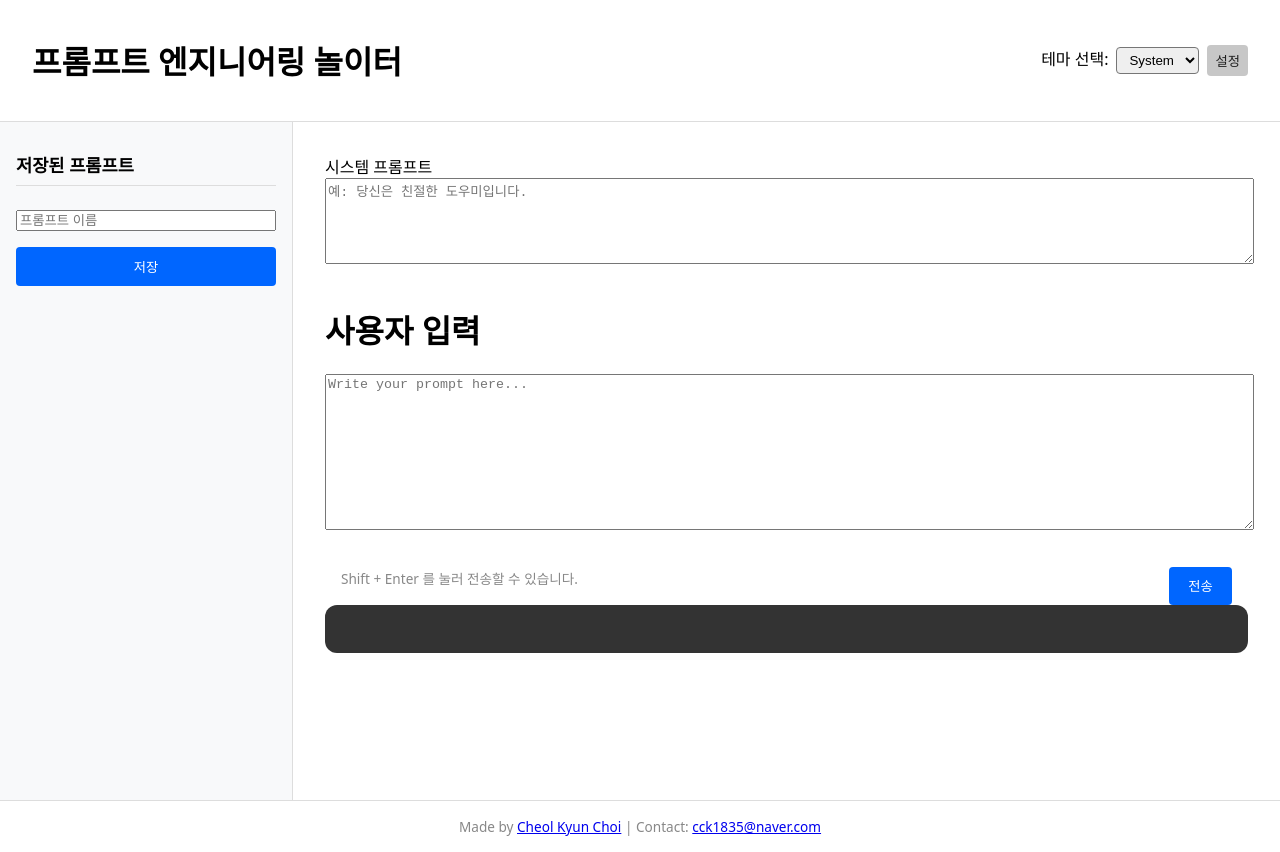
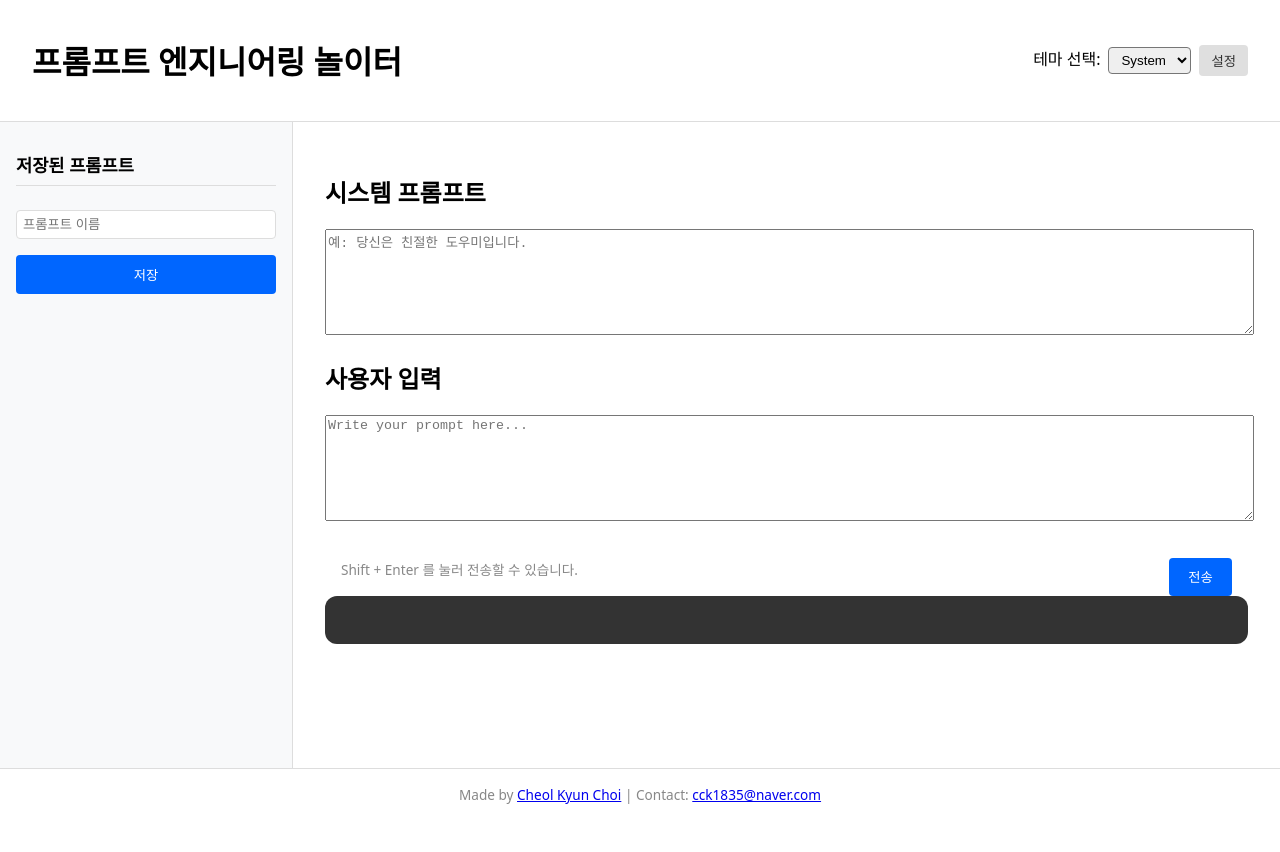
Before and after one commit to Gitnameisname/prompt-engineering-site, a Next.js app in the folder frontend/: page / in a window 1280 px wide. After the commit the page ends 820 px from the top, so only its background shows below. Built offline with nearby package versions, Linux system fonts and the light colour scheme.

Commit message:
UI CSS 변경

```diff
--- a/frontend/src/app/globals.css
+++ b/frontend/src/app/globals.css
@@ -39,7 +39,7 @@ body {
 .page {
   display: flex;
   flex-direction: column;
-  min-height: 100vh;
+  min-height: 96vh;
 }
 
 .header {
@@ -76,6 +76,13 @@ body {
   flex: 1;
   padding: 2rem;
   overflow-y: auto;
+}
+
+.prompt-input {
+  width: 100%;
+  min-width: 100%;
+  max-width: 100%;
+  height: 100px;
 }
 
 /* 입력창 안내 */
@@ -117,9 +124,9 @@ body {
 
 /* 설정 버튼 */
 .settings-btn {
-  background-color: #c7c7c7;
-  color: rgb(32, 32, 32);
-  padding: 6px 8px;
+  background: #dfdfdf;
+  color: #323232;
+  padding: 6px 12px;
   border: none;
   border-radius: 4px;
   cursor: pointer;
@@ -127,7 +134,22 @@ body {
 }
 
 .settings-btn:hover {
+  background: #e9e9e9;
+}
+
+[data-theme="black"] .settings-btn {
+  background: #848484;
+  color: #f5f5f5;
+  padding: 6px 12px;
+  border: none;
+  border-radius: 4px;
+  cursor: pointer;
+  transition: background 0.2s ease;
+}
+
+[data-theme="black"] .settings-btn:hover {
   background-color: #e9e9e9;
+  color: black;
 }
 
 /* 전송 버튼 */
--- a/frontend/src/components/ResponseViewer.tsx
+++ b/frontend/src/components/ResponseViewer.tsx
@@ -15,7 +15,6 @@ export default function ResponseViewer({ content }: Props) {
         background: "#333",
         padding: "1.5rem 2rem",
         borderRadius: "12px",
-        maxHeight: "400px",
         overflowY: "auto",
         overflowX: "auto",
         color: "#eee",
--- a/frontend/src/components/SettingsSidebar.tsx
+++ b/frontend/src/components/SettingsSidebar.tsx
@@ -33,7 +33,7 @@ type Props = {
       <div className="settings-sidebar">
         <div className="settings-header">
           <h2>설정</h2>
-          <button onClick={onClose}>닫기</button>
+          <button onClick={onClose} className="settings-btn">닫기</button>
         </div>
         <LLMControls
           temperature={config.temperature}
--- a/frontend/src/components/SystemPromptInput.tsx
+++ b/frontend/src/components/SystemPromptInput.tsx
@@ -7,12 +7,12 @@ type Props = {
   export default function SystemPromptInput({ value, onChange, sendPrompt }: Props) {
     return (
       <>
-        <label>시스템 프롬프트</label>
+        <h2>시스템 프롬프트</h2>
         <textarea
+          className="prompt-input"
           value={value}
           onChange={(e) => onChange(e.target.value)}
           placeholder="예: 당신은 친절한 도우미입니다."
-          style={{ width: "100%", height: "80px", marginBottom: "1rem" }}
           onKeyDown={(e) => {
             if (e.shiftKey && e.key === "Enter") {
                 e.preventDefault(); // 줄바꿈 방지
--- a/frontend/src/components/UserPromptInput.tsx
+++ b/frontend/src/components/UserPromptInput.tsx
@@ -7,12 +7,12 @@ type Props = {
   export default function UserPromptInput({ value, onChange, sendPrompt }: Props) {
     return (
       <>
-        <h1>사용자 입력</h1>
+        <h2>사용자 입력</h2>
         <textarea
+            className="prompt-input"
             placeholder="Write your prompt here..."
             value={value}
             onChange={(e) => onChange(e.target.value)}
-            style={{ width: "100%", height: "150px" }}
             // shift + enter로 전송
             onKeyDown={(e) => {
             if (e.shiftKey && e.key === "Enter") {
--- a/frontend/src/css/LLMControls.css
+++ b/frontend/src/css/LLMControls.css
@@ -60,12 +60,26 @@
 .llm-reset-btn {
     background: #3fcb56;
     color: white;
-    padding: 6px 12px;
+    padding: 6px 10px;
     border: 1px solid var(--border);
-    border-radius: 4px;
+    border-radius: 5px;
     cursor: pointer;
     transition: background 0.2s ease;
 }
 .llm-reset-btn:hover {
     background-color: #26b021;
 }
+
+[data-theme="black"] .llm-reset-btn {
+    background: #34a547;
+    color: white;
+    padding: 6px 10px;
+    border: 1px solid var(--border);
+    border-radius: 5px;
+    cursor: pointer;
+    transition: background 0.2s ease;
+}
+
+[data-theme="black"] .llm-reset-btn:hover {
+    background-color: #30d62a;
+}
--- a/frontend/src/css/PromptSaver.css
+++ b/frontend/src/css/PromptSaver.css
@@ -9,6 +9,15 @@
     margin-bottom: 0.5rem;
     border-bottom: 1px solid var(--border);
     padding-bottom: 0.5rem;
+}
+
+.prompt-saver input {
+    flex: 1;
+    padding: 6px;
+    border: 1px solid var(--border);
+    border-radius: 4px;
+    background: var(--card-bg);
+    color: var(--foreground);
 }
 
 .prompt-list {
```
